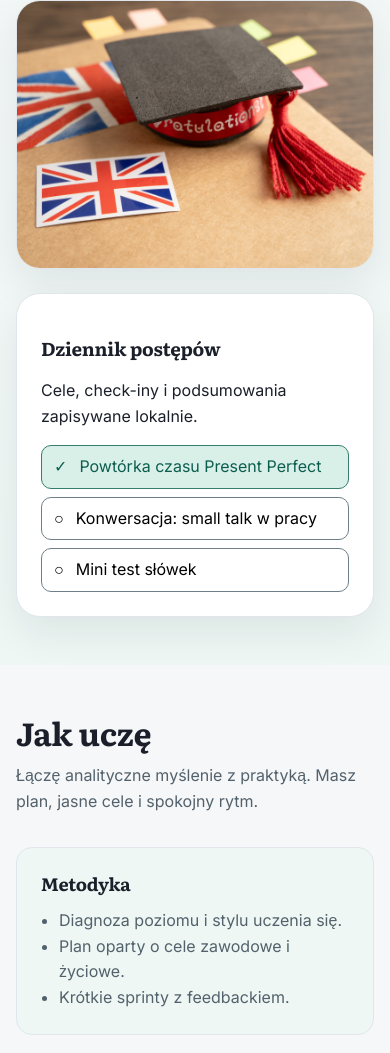
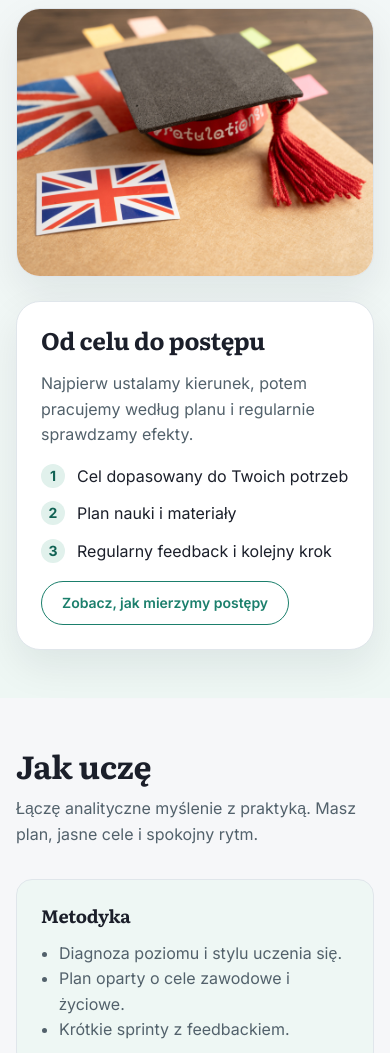
Before and after one commit to KPKrol85/education-pr01-laurenenglish, a website with bundled scripts: page index.html in a window 390 px wide. Shown: the part 635-1688 px from the top of the page. Built offline with nearby package versions, Linux system fonts and the light colour scheme.

Commit message:
Replace homepage progress widget with static teaser
* remove misleading homepage progress controls and unused initialization
* add semantic progress teaser content with a link to `/postepy.html`
* preserve the existing hero image and responsive two-column layout
* keep the full progress page data, storage, and behavior unchanged
* update focused interaction coverage for mobile and desktop views

```diff
--- a/css/sections/hero.css
+++ b/css/sections/hero.css
@@ -34,8 +34,9 @@
 
 .hero__subtitle {
   color: var(--color-text-muted);
+  font-size: clamp(var(--text-sm), 8vw, var(--text-md));
   max-width: var(--content-measure-narrow);
-  margin: 0 0 var(--space-lg);
+  margin: 0 0 var(--space-xl);
 }
 
 .hero__actions {
@@ -85,6 +86,58 @@
   box-shadow: var(--shadow-md);
 }
 
+.hero__card--process {
+  display: grid;
+  gap: var(--space-md);
+}
+
+.hero__process-title,
+.hero__process-description,
+.hero__process-list {
+  margin: 0;
+}
+
+.hero__process-title {
+  font-size: var(--text-xl);
+}
+
+.hero__process-description {
+  color: var(--color-text-muted);
+}
+
+.hero__process-list {
+  display: grid;
+  gap: var(--space-sm);
+  padding: 0;
+  list-style: none;
+  counter-reset: hero-process;
+}
+
+.hero__process-item {
+  display: grid;
+  grid-template-columns: var(--space-lg) minmax(0, 1fr);
+  gap: var(--space-sm);
+  align-items: start;
+  counter-increment: hero-process;
+}
+
+.hero__process-item::before {
+  content: counter(hero-process);
+  display: grid;
+  place-items: center;
+  width: var(--space-lg);
+  height: var(--space-lg);
+  border-radius: var(--radius-pill);
+  background: var(--color-interactive-surface);
+  color: var(--color-primary-dark);
+  font-size: var(--text-sm);
+  font-weight: 700;
+}
+
+.hero__process-link {
+  justify-self: start;
+}
+
 @media (min-width: 480px) {
   .hero__actions {
     flex-direction: row;
--- a/css/tokens/tokens.css
+++ b/css/tokens/tokens.css
@@ -58,7 +58,7 @@
   --layout-container-max: 70rem;
   --layout-header-max: 80rem;
   --content-measure: 42rem;
-  --content-measure-narrow: 36rem;
+  --content-measure-narrow: 32rem;
 
   /* Font sizes */
   --text-xs: 0.75rem;
--- a/index.html
+++ b/index.html
@@ -167,50 +167,26 @@
                 decoding="async"
               />
             </div>
-            <div class="hero__card">
-              <h3 class="hero__card-title">Dziennik postępów</h3>
-              <p class="hero__card-text">
-                Cele, check-iny i podsumowania zapisywane lokalnie.
+            <div class="hero__card hero__card--process">
+              <h2 class="hero__process-title">Od celu do postępu</h2>
+              <p class="hero__process-description">
+                Najpierw ustalamy kierunek, potem pracujemy według planu i
+                regularnie sprawdzamy efekty.
               </p>
-              <ul class="progress" role="list" data-progress>
-                <li class="progress__item" data-progress-item>
-                  <button
-                    class="progress__toggle"
-                    type="button"
-                    aria-pressed="true"
-                    disabled
-                  >
-                    <span class="progress__icon" aria-hidden="true">✓</span>
-                    <span class="progress__label"
-                      >Powtórka czasu Present Perfect</span
-                    >
-                  </button>
+              <ol class="hero__process-list">
+                <li class="hero__process-item">
+                  Cel dopasowany do Twoich potrzeb
                 </li>
-                <li class="progress__item" data-progress-item>
-                  <button
-                    class="progress__toggle"
-                    type="button"
-                    aria-pressed="false"
-                    disabled
-                  >
-                    <span class="progress__icon" aria-hidden="true">○</span>
-                    <span class="progress__label"
-                      >Konwersacja: small talk w pracy</span
-                    >
-                  </button>
+                <li class="hero__process-item">Plan nauki i materiały</li>
+                <li class="hero__process-item">
+                  Regularny feedback i kolejny krok
                 </li>
-                <li class="progress__item" data-progress-item>
-                  <button
-                    class="progress__toggle"
-                    type="button"
-                    aria-pressed="false"
-                    disabled
-                  >
-                    <span class="progress__icon" aria-hidden="true">○</span>
-                    <span class="progress__label">Mini test słówek</span>
-                  </button>
-                </li>
-              </ul>
+              </ol>
+              <a
+                class="button button--secondary hero__process-link"
+                href="/postepy.html"
+                >Zobacz, jak mierzymy postępy</a
+              >
             </div>
           </div>
         </div>
--- a/js/main.js
+++ b/js/main.js
@@ -4,7 +4,6 @@ import { initMobileNav } from "./modules/mobileNav.js";
 import { initScrollSpy } from "./modules/scrollSpy.js";
 import { initAccordion } from "./modules/accordion.js";
 import { initResourcesFilter } from "./modules/resourcesFilter.js";
-import { initProgressTracker } from "./modules/progressTracker.js";
 import { initContactForm } from "./modules/contactForm.js";
 import { initMaterialsCatalog } from "./modules/materialsCatalog.js";
 import { initAnchorFocus } from "./modules/anchorFocus.js";
@@ -119,7 +118,6 @@ const registerServiceWorker = () => {
   ["Scroll spy", initScrollSpy],
   ["Accordion", initAccordion],
   ["Resource filters", initResourcesFilter],
-  ["Progress tracker", initProgressTracker],
   ["Materials catalogue", initMaterialsCatalog],
   ["Anchor focus", initAnchorFocus],
   ["Theme toggle", initThemeToggle],
```
Also changed, not shown: tests/e2e/interactions.spec.mjs (+26 -0 lines).
